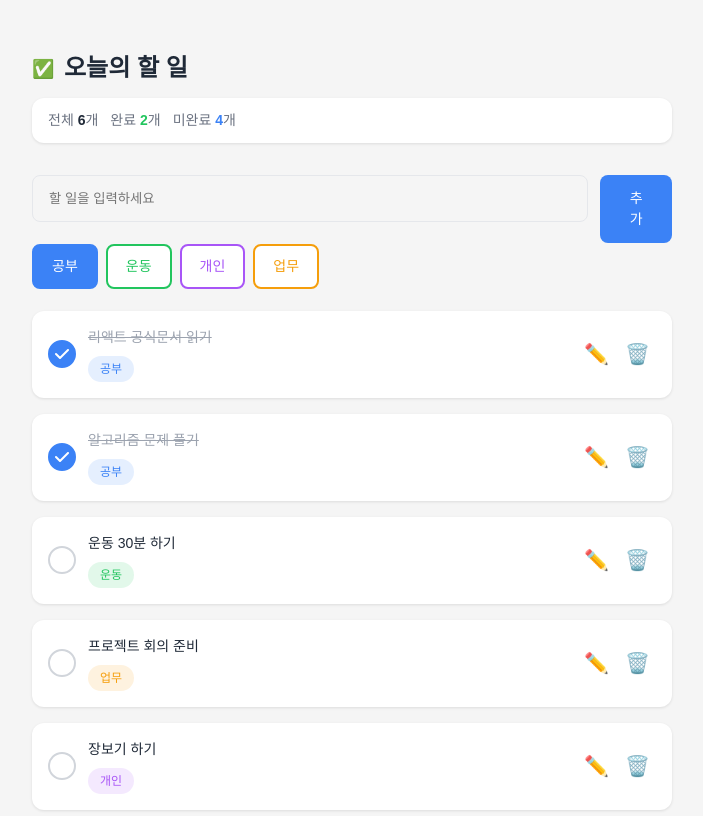
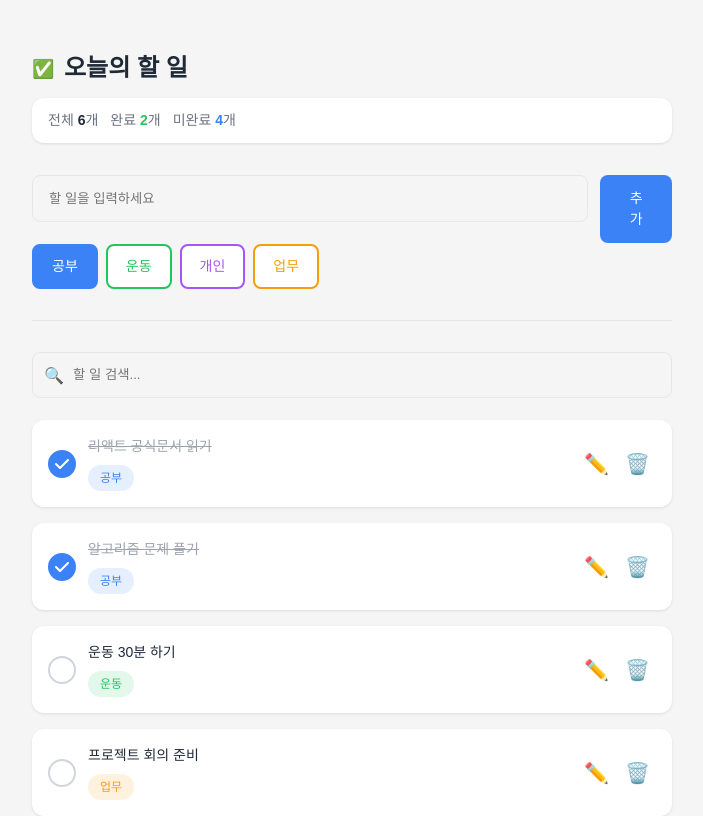
Before and after one commit to IT-Cotato/13th-Frontend-Assignment, a React (Vite) app: page / in a window 1280 px wide. Shown: the top 816 px of the page, without its empty margins (288-991 px from the left). Built offline with nearby package versions, Linux system fonts and the light colour scheme; a web font is replaced by a local one.

Commit message:
feat: search state 및 검색창 구현, style: 필터와 검색창 사이 구분선 추가

```diff
--- a/src/App.css
+++ b/src/App.css
@@ -396,10 +396,46 @@ body {
   color: white;
 }
 
+.search-bar {
+  display: flex;
+  width: 640px;
+  height: 46.6px;
+  padding-right: 0;
+  align-items: flex-start;
+  gap: 12px;
+  position: relative;
+}
+
+.search-icon {
+  position: absolute;
+  padding: 12px 12px 12px 12px;
+  z-index: 1;
+  pointer-events: none;
+
+  font-size: 16px;
+  font-style: normal;
+  font-weight: 400;
+  line-height: 24px; /* 150% */
+}
+
 .todoInput {
   display: flex;
   height: 46.6px;
   padding: 12px 16px;
+  align-items: center;
+  flex: 1 0 0;
+
+  border-radius: 8px;
+  border: 0.8px solid #e5e7eb;
+  outline: none;
+  box-sizing: border-box;
+  background-color: #f5f5f5;
+}
+
+.search-input {
+  display: flex;
+  height: 46.6px;
+  padding: 12px 12px 12px 40px;
   align-items: center;
   flex: 1 0 0;
 
@@ -418,6 +454,14 @@ body {
   border: 2px solid #3b82f6;
   background: rgba(255, 255, 255, 0);
   box-shadow: 0 0 0 4px #3b82f6;
+}
+
+.divider {
+  width: 100%;
+  height: 1px;
+  border: none;
+  background: #e5e7eb;
+  flex-shrink: 0;
 }
 
 .addButton {
--- a/src/App.tsx
+++ b/src/App.tsx
@@ -20,6 +20,7 @@ function App() {
     useState<Todo["category"]>("공부");
   const [editingId, setEditingId] = useState<number | null>(null);
   const [editingText, setEditingText] = useState("");
+  const [searchQuery, setSearchQuery] = useState("");
 
   const handleInputChange = (e: React.ChangeEvent<HTMLInputElement>) => {
     setInputValue(e.target.value);
@@ -118,6 +119,19 @@ function App() {
         ))}
       </div>
 
+      <hr className="divider" />
+
+      <div className="search-bar">
+        <span className="search-icon">🔍</span>
+        <input
+          type="text"
+          placeholder="할 일 검색..."
+          value={searchQuery}
+          onChange={(e) => setSearchQuery(e.target.value)}
+          className="search-input"
+        />
+      </div>
+
       <div className="container">
         <TodoList
           todos={todos}
```
